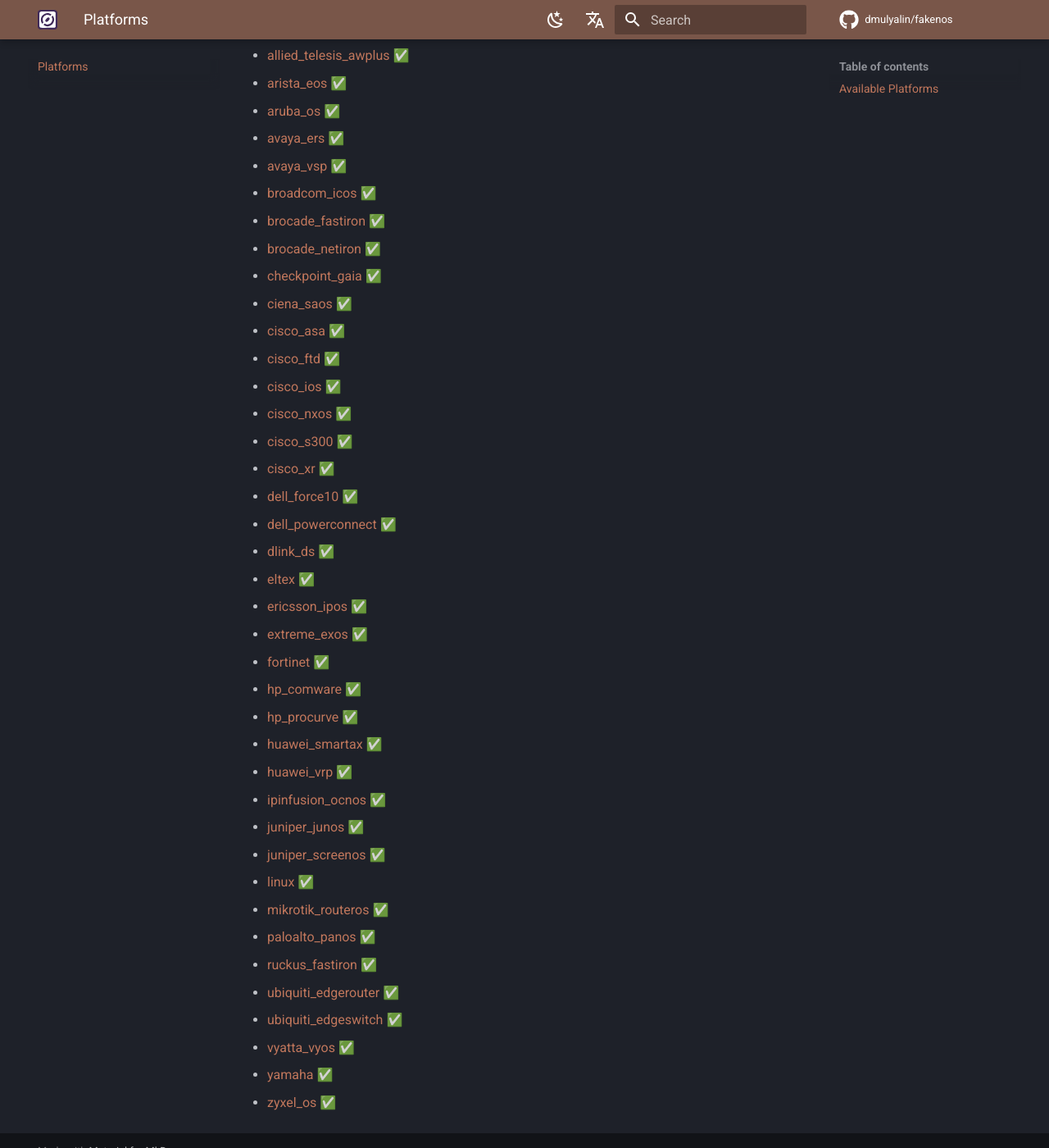
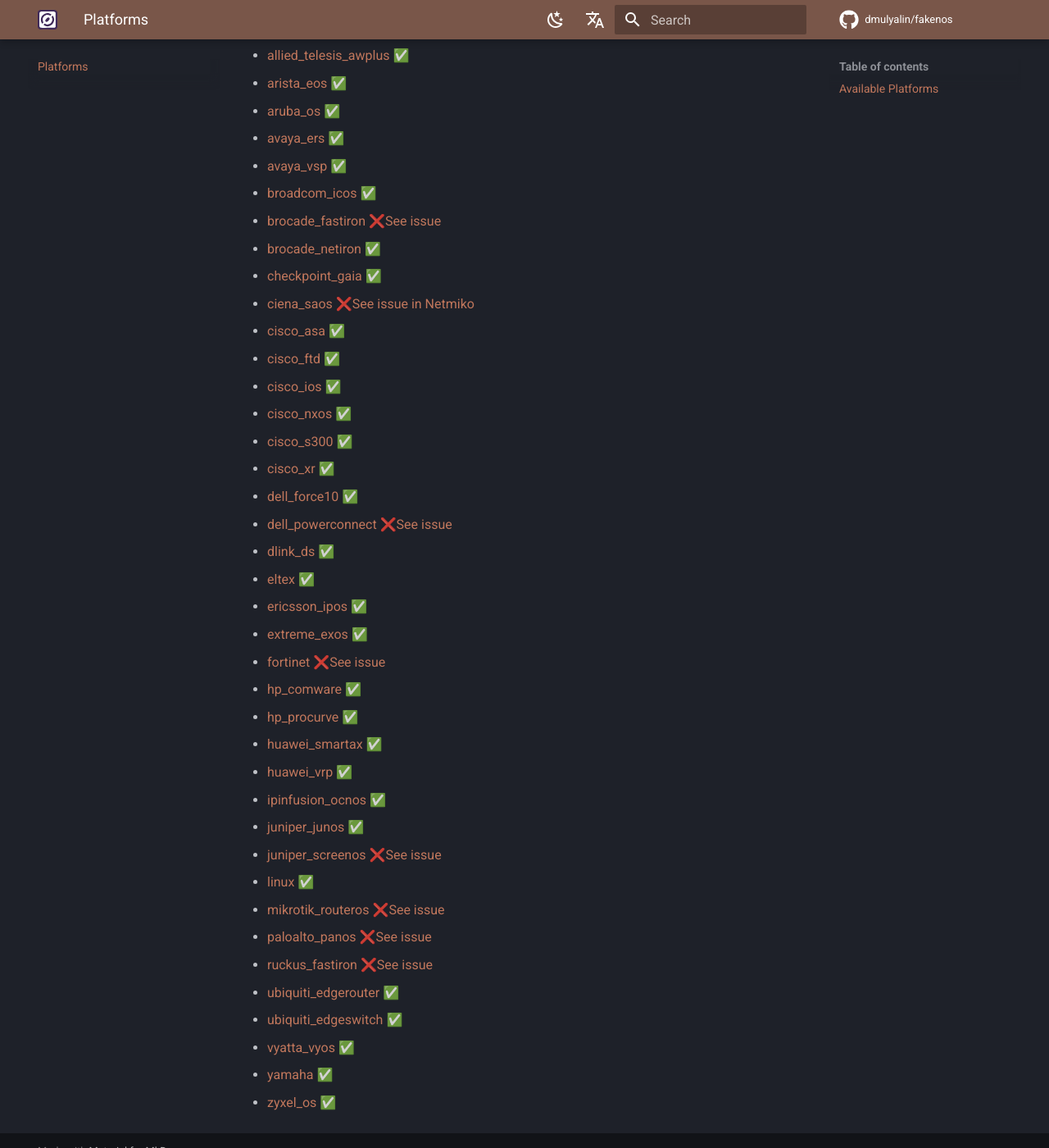
Before and after one commit to fakenos/fakenos, an MkDocs documentation site: the page built from docs/platforms.md, in a window 1280 px wide and 1400 px high, scrolled down 586 px. Shown: the whole window at 82% size. Built offline with MkDocs 1.6.1 and Material for MkDocs 9.7.7, drawn with Linux system fonts in a browser that asks for light colours; comment, search, counter and statistics services are not loaded.

Commit message:
Previously, we didn't specify the platform which were not correctly with the corresponding issues in the documentation and the code. This commit undo the commit d9915912ed63638aaedbaa84231d55132abc70ca and documents the platforms that doesn't work with the corresponding issues.

```diff
--- a/docs/platforms.md
+++ b/docs/platforms.md
@@ -19,10 +19,10 @@
 - [avaya_ers](platforms/avaya_ers.md) ✅
 - [avaya_vsp](platforms/avaya_vsp.md) ✅
 - [broadcom_icos](platforms/broadcom_icos.md) ✅
-- [brocade_fastiron](platforms/brocade_fastiron.md) ✅
+- [brocade_fastiron](platforms/brocade_fastiron.md) ❌[See issue](https://github.com/fakenos/fakenos/issues/5)
 - [brocade_netiron](platforms/brocade_netiron.md) ✅
 - [checkpoint_gaia](platforms/checkpoint_gaia.md) ✅
-- [ciena_saos](platforms/ciena_saos.md) ✅
+- [ciena_saos](platforms/ciena_saos.md) ❌[See issue in Netmiko](https://github.com/fakenos/fakenos/issues/14)
 - [cisco_asa](platforms/cisco_asa.md) ✅
 - [cisco_ftd](platforms/cisco_ftd.md) ✅
 - [cisco_ios](platforms/cisco_ios.md) ✅
@@ -30,23 +30,23 @@
 - [cisco_s300](platforms/cisco_s300.md) ✅
 - [cisco_xr](platforms/cisco_xr.md) ✅
 - [dell_force10](platforms/dell_force10.md) ✅
-- [dell_powerconnect](platforms/dell_powerconnect.md) ✅
+- [dell_powerconnect](platforms/dell_powerconnect.md) ❌[See issue](https://github.com/fakenos/fakenos/issues/3)
 - [dlink_ds](platforms/dlink_ds.md) ✅
 - [eltex](platforms/eltex.md) ✅
 - [ericsson_ipos](platforms/ericsson_ipos.md) ✅
 - [extreme_exos](platforms/extreme_exos.md) ✅
-- [fortinet](platforms/fortinet.md) ✅
+- [fortinet](platforms/fortinet.md) ❌[See issue](https://github.com/fakenos/fakenos/issues/4)
 - [hp_comware](platforms/hp_comware.md) ✅
 - [hp_procurve](platforms/hp_procurve.md) ✅
 - [huawei_smartax](platforms/huawei_smartax.md) ✅
 - [huawei_vrp](platforms/huawei_vrp.md) ✅
 - [ipinfusion_ocnos](platforms/ipinfusion_ocnos.md) ✅
 - [juniper_junos](platforms/juniper_junos.md) ✅
-- [juniper_screenos](platforms/juniper_screenos.md) ✅
+- [juniper_screenos](platforms/juniper_screenos.md) ❌[See issue](https://github.com/fakenos/fakenos/issues/6)
 - [linux](platforms/linux.md) ✅
-- [mikrotik_routeros](platforms/mikrotik_routeros.md) ✅
-- [paloalto_panos](platforms/paloalto_panos.md) ✅
-- [ruckus_fastiron](platforms/ruckus_fastiron.md) ✅
+- [mikrotik_routeros](platforms/mikrotik_routeros.md) ❌[See issue](https://github.com/fakenos/fakenos/issues/9)
+- [paloalto_panos](platforms/paloalto_panos.md) ❌[See issue](https://github.com/fakenos/fakenos/issues/7)
+- [ruckus_fastiron](platforms/ruckus_fastiron.md) ❌[See issue](https://github.com/fakenos/fakenos/issues/5)
 - [ubiquiti_edgerouter](platforms/ubiquiti_edgerouter.md) ✅
 - [ubiquiti_edgeswitch](platforms/ubiquiti_edgeswitch.md) ✅
 - [vyatta_vyos](platforms/vyatta_vyos.md) ✅
```
Also changed, not shown: 1 other file.
